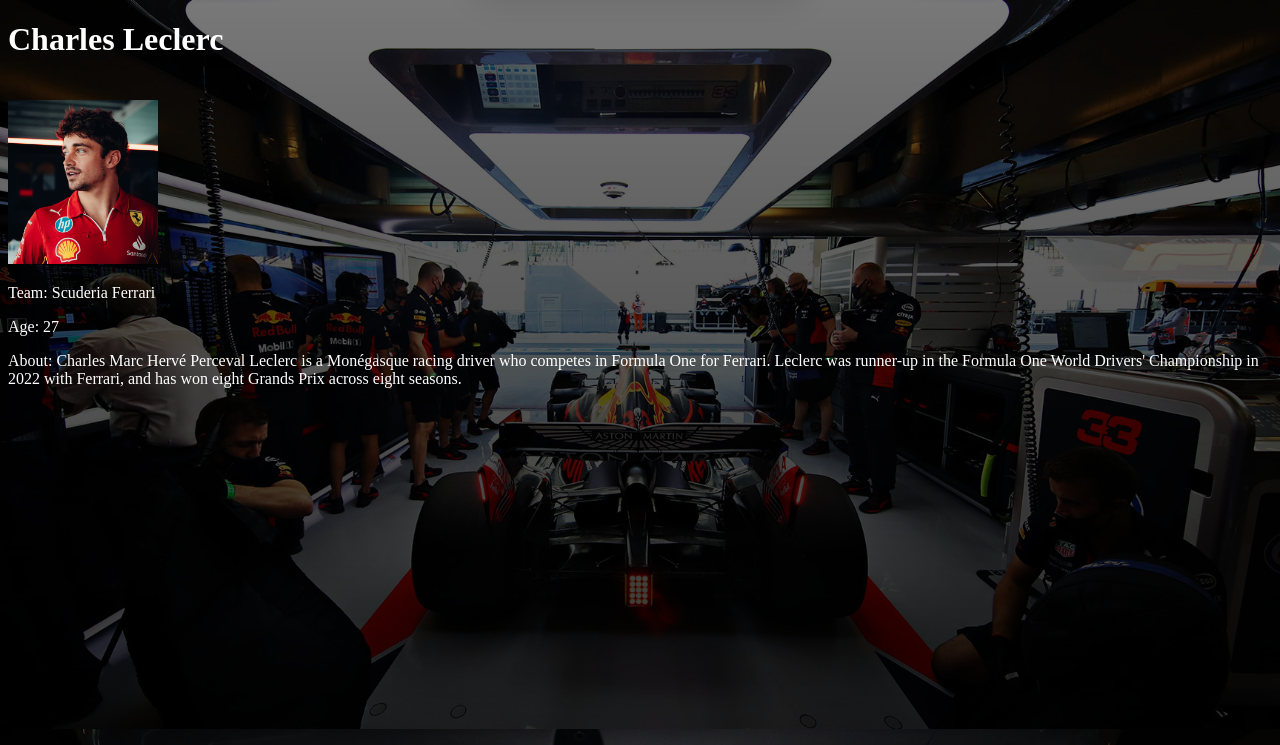
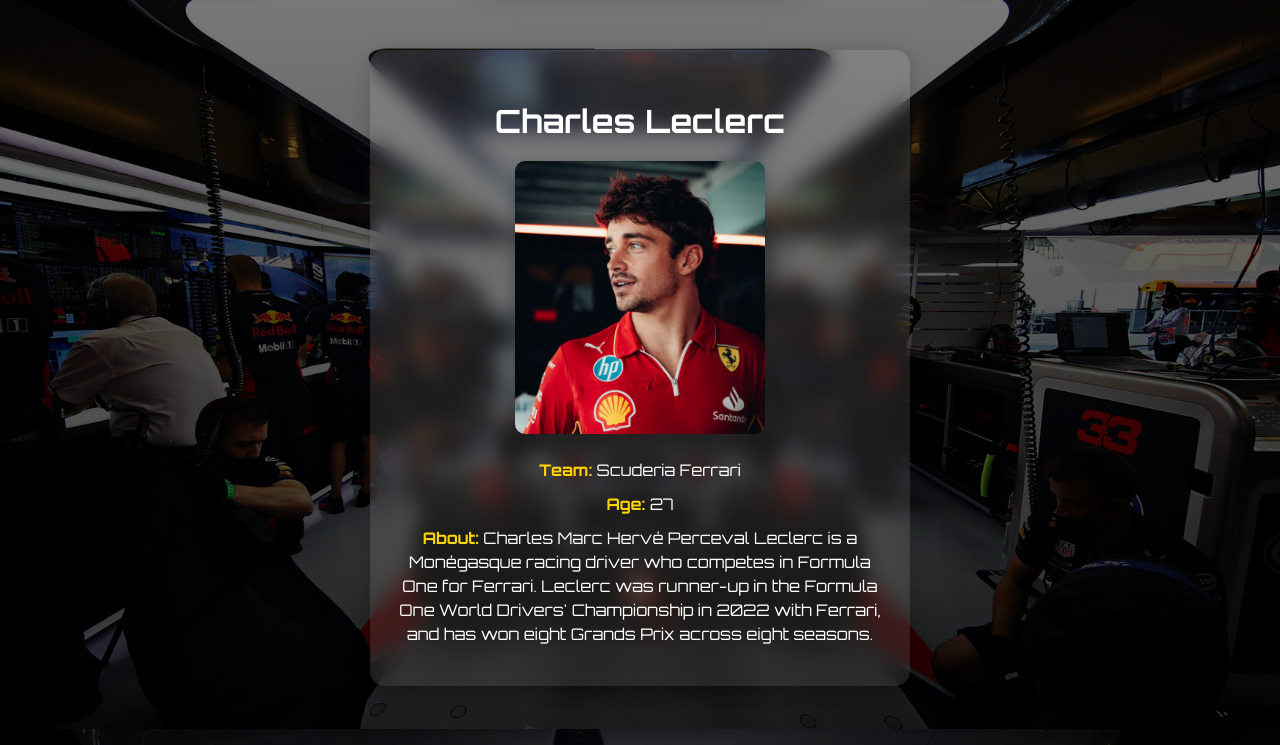
Before and after one commit to DragosN97/F1_Wiki, a Django app: page /drivers/1/ in a window 1280 px wide. Shown: the part 71-816 px from the top of the page. Run offline with Django 5.2, Linux system fonts and the light colour scheme; data comes from the database, SQL or seed files in the repository.

Commit message:
Driver Detail moddified + view

```diff
--- a/f1/templates/driver_detail.html
+++ b/f1/templates/driver_detail.html
@@ -4,25 +4,75 @@
 
 {% block content %}
 
-<div class="driver-detail">
-
-    <h1>{{ driver.name }}</h1>
-    <div >
-        <img src="{{ driver.image.url }}" alt="{{ driver.name }}" class="driver-detail-img">
+<div class="driver-detail-container">
+    <div class="driver-detail-card">
+        <h1 class="driver-name">{{ driver.name }}</h1>
+        {% if driver.image %}
+        <div class="driver-image-wrapper">
+            <img src="{{ driver.image.url }}" alt="{{ driver.name }}" class="driver-detail-img">
+        </div>
+        {% endif %}
+        <div class="driver-info">
+            <p><strong>Team:</strong> {{ driver.team }}</p>
+            <p><strong>Age:</strong> {{ driver.age }}</p>
+            <p><strong>About:</strong> {{ driver.about }}</p>
+        </div>
     </div>
-    <p>Team: {{ driver.team }}</p>
-    <p>Age: {{ driver.age }}</p>
-    <p>About: {{ driver.about }}</p>
-
 </div>
 
 <style>
-.driver-detail-img{
-   margin-top: 20px;
-   width:150px;
-   height:auto;
+
+.driver-detail-container {
+    display: flex;
+    justify-content: center;
+    margin-top: 50px;
+}
+
+
+.driver-detail-card {
+    max-width: 500px;
+    width: 90%;
+    background: rgba(255, 255, 255, 0.1);
+    backdrop-filter: blur(10px);
+    -webkit-backdrop-filter: blur(10px);
+    border-radius: 15px;
+    padding: 30px 20px;
+    text-align: center;
+    box-shadow: 0 4px 20px rgba(0,0,0,0.2);
+}
+
+
+.driver-name {
+    font-family: 'Orbitron', sans-serif;
+    font-size: 2em;
+    margin-bottom: 20px;
+    color: white;
+}
+
+
+.driver-image-wrapper {
+    margin-bottom: 20px;
+}
+
+.driver-detail-img {
+    width: 250px;
+    height: auto;
+    border-radius: 10px;
+    box-shadow: 0 4px 15px rgba(0,0,0,0.3);
+}
+
+
+.driver-info p {
+    font-family: 'Orbitron', sans-serif;
+    font-size: 1em;
+    color: white;
+    margin: 10px 0;
+    line-height: 1.5;
+}
+
+.driver-info strong {
+    color: #ffd700; /* aur pentru accent */
 }
 </style>
 
-
 {% endblock %}
--- a/f1/views.py
+++ b/f1/views.py
@@ -94,9 +94,6 @@
         return render(request, 'driver_confirmation_delete.html', {'driver': driver})
 
 
-
-
-
 def driver_detail(request, pk):
     '''Driver page with all the details'''
     if request.method == "GET":
```
